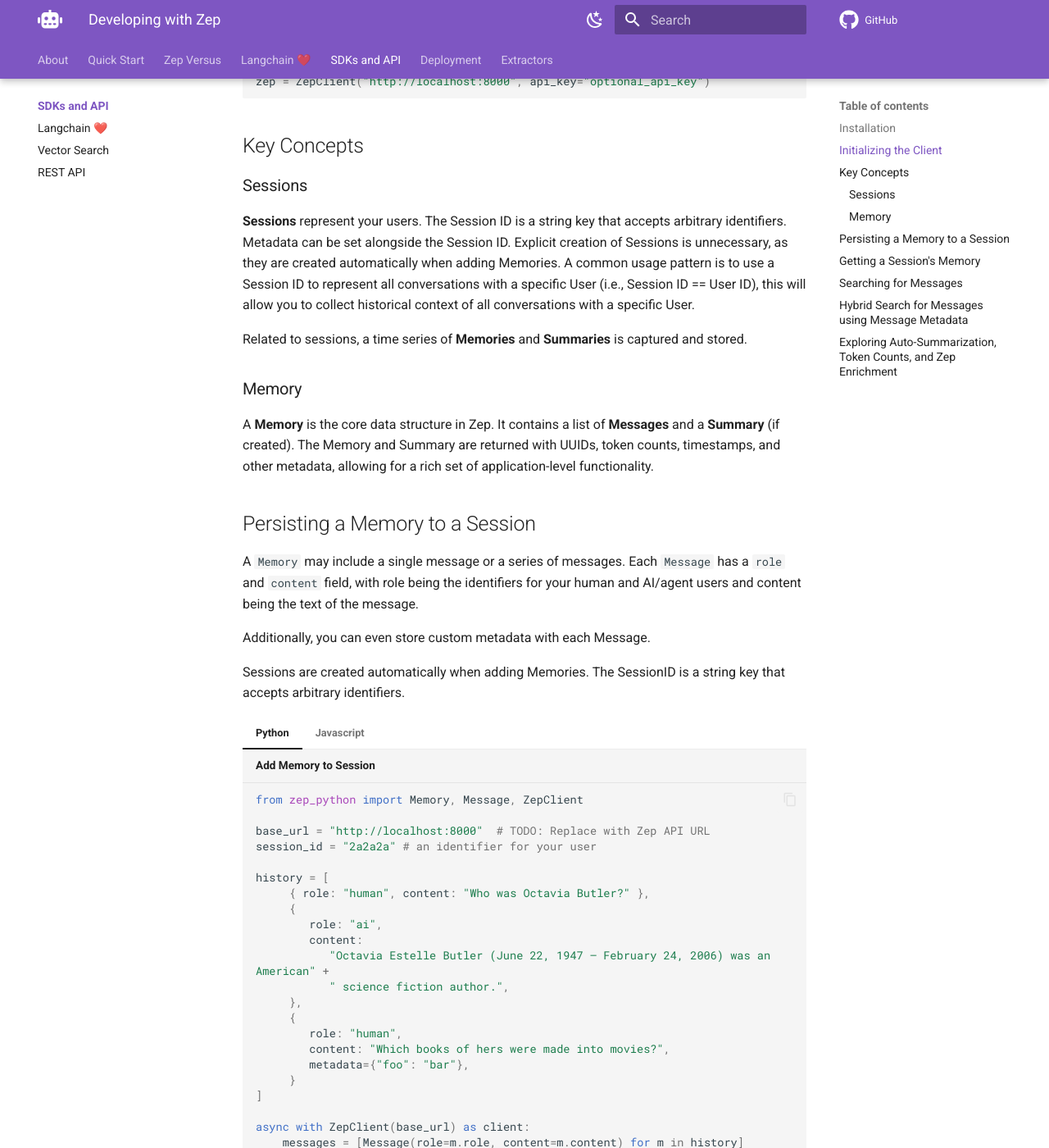
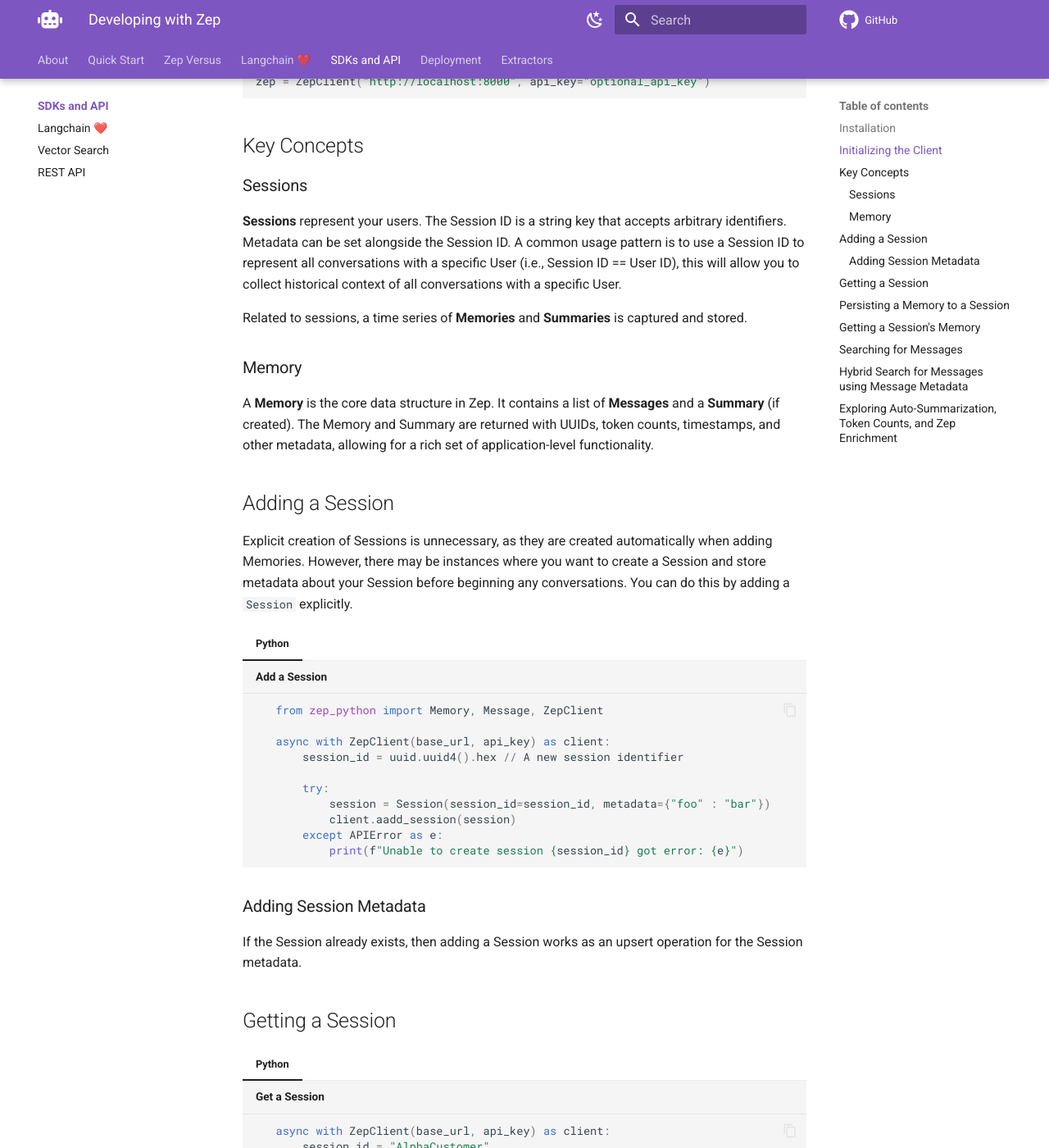
Before and after one commit to getzep/docs.getzep.com, an MkDocs documentation site: the page built from docs/sdk/index.md, in a window 1280 px wide and 1400 px high, scrolled down 938 px. Shown: the whole window at 82% size. Built offline with MkDocs 1.6.1 and Material for MkDocs 9.7.7, drawn with Linux system fonts in a browser that asks for light colours; comment, search, counter and statistics services are not loaded; some of the changed text lies outside the part shown.

Commit message:
Session updates

````diff
--- a/docs/sdk/index.md
+++ b/docs/sdk/index.md
@@ -59,7 +59,7 @@
 
 ### Sessions
 
-**Sessions** represent your users. The Session ID is a string key that accepts arbitrary identifiers. Metadata can be set alongside the Session ID. Explicit creation of Sessions is unnecessary, as they are created automatically when adding Memories. A common usage pattern is to use a Session ID to represent all conversations with a specific User (i.e., Session ID == User ID), this will allow you to collect historical context of all conversations with a specific User.
+**Sessions** represent your users. The Session ID is a string key that accepts arbitrary identifiers. Metadata can be set alongside the Session ID. A common usage pattern is to use a Session ID to represent all conversations with a specific User (i.e., Session ID == User ID), this will allow you to collect historical context of all conversations with a specific User.
 
 Related to sessions, a time series of **Memories** and **Summaries** is captured and stored.
 
@@ -67,21 +67,60 @@
 
 A **Memory** is the core data structure in Zep. It contains a list of **Messages** and a **Summary** (if created). The Memory and Summary are returned with UUIDs, token counts, timestamps, and other metadata, allowing for a rich set of application-level functionality.
 
+
+## Adding a Session
+Explicit creation of Sessions is unnecessary, as they are created automatically when adding Memories. However, there may be instances where you want to create a Session and store metadata about your Session before beginning any conversations. You can do this by adding a  `Session` explicitly.
+
+=== "Python"
+     ```python title="Add a Session"
+
+        from zep_python import Memory, Message, ZepClient
+
+        async with ZepClient(base_url, api_key) as client:
+            session_id = uuid.uuid4().hex // A new session identifier
+
+            try:
+                session = Session(session_id=session_id, metadata={"foo" : "bar"})
+                client.aadd_session(session)
+            except APIError as e:
+                print(f"Unable to create session {session_id} got error: {e}")
+     ```
+
+### Adding Session Metadata
+If the Session already exists, then adding a Session works as an upsert operation for the Session metadata.
+
+## Getting a Session
+
+=== "Python"
+     ```python title="Get a Session"
+
+        async with ZepClient(base_url, api_key) as client:
+            session_id = "AlphaCustomer"
+            session = Session(session_id=session_id, metadata={"bar": "foo"})
+
+            session = client.aget_session(session_id)
+            print(session.dict())
+
+     ```
+
+     ```json title="Output:"
+        {'uuid': '944045d3-82ea-41c3-9228-13df83960eba', 'created_at': '2023-07-12T16:49:53.00569Z', 'updated_at': '2023-07-12T16:49:53.00569Z', 'deleted_at': '0001-01-01T00:00:00Z', 'session_id': '487012daa30b45ab94c5d086fa8942ec', 'metadata': {'bar': 'foo', 'foo': 'bar'}}
+     ```
+
 ## Persisting a Memory to a Session
 
 A `Memory` may include a single message or a series of messages. Each `Message` has a `role` and `content` field, with role being the identifiers for your human and AI/agent users and content being the text of the message.
 
 Additionally, you can even store custom metadata with each Message.
 
-Sessions are created automatically when adding Memories. The SessionID is a string key that accepts arbitrary identifiers.
+Sessions are created automatically when adding Memories. If SessionID is passed, then the Memory is upserted into an existing Session.
 
 === "Python"
 
     ```python title="Add Memory to Session"
     from zep_python import Memory, Message, ZepClient
 
-    base_url = "http://localhost:8000"  # TODO: Replace with Zep API URL
-    session_id = "2a2a2a" # an identifier for your user
+    session_id = "2a2a2a" # the identifier for your user
 
     history = [
          { role: "human", content: "Who was Octavia Butler?" },
@@ -98,7 +137,7 @@
          }
     ]
 
-    async with ZepClient(base_url) as client:
+    async with ZepClient(base_url, api_key) as client:
         messages = [Message(role=m.role, content=m.content) for m in history]
         memory = Memory(messages=messages)
         result = await client.aadd_memory(session_id, memory)
@@ -140,12 +179,15 @@
 === "Python"
 
     ```python title="Get Memory from Session"
-    try:
-        memory = await client.aget_memory(session_id)
-        for message in memory.messages:
-            print(message.to_dict())
-    except NotFoundError:
-        print("Memory not found")
+    from zep_python import Memory, Message, ZepClient
+
+    async with ZepClient(base_url, api_key) as client:
+        try:
+            memory = await client.aget_memory(session_id)
+            for message in memory.messages:
+                print(message.to_dict())
+        except NotFoundError:
+            print("Memory not found")
     ```
     ```json title="Output:"
     {
@@ -193,7 +235,6 @@
         token_count: 23
     }
     ```
-
 ## Searching for Messages
 
 Zep supports vector similarity search for Messages in the long-term memory storage. This allows you to find Messages that are contextually similar to a given query, with the results sorted by a similarity or `distance`. See [Vector Search](/memory_search) for more details.
````
